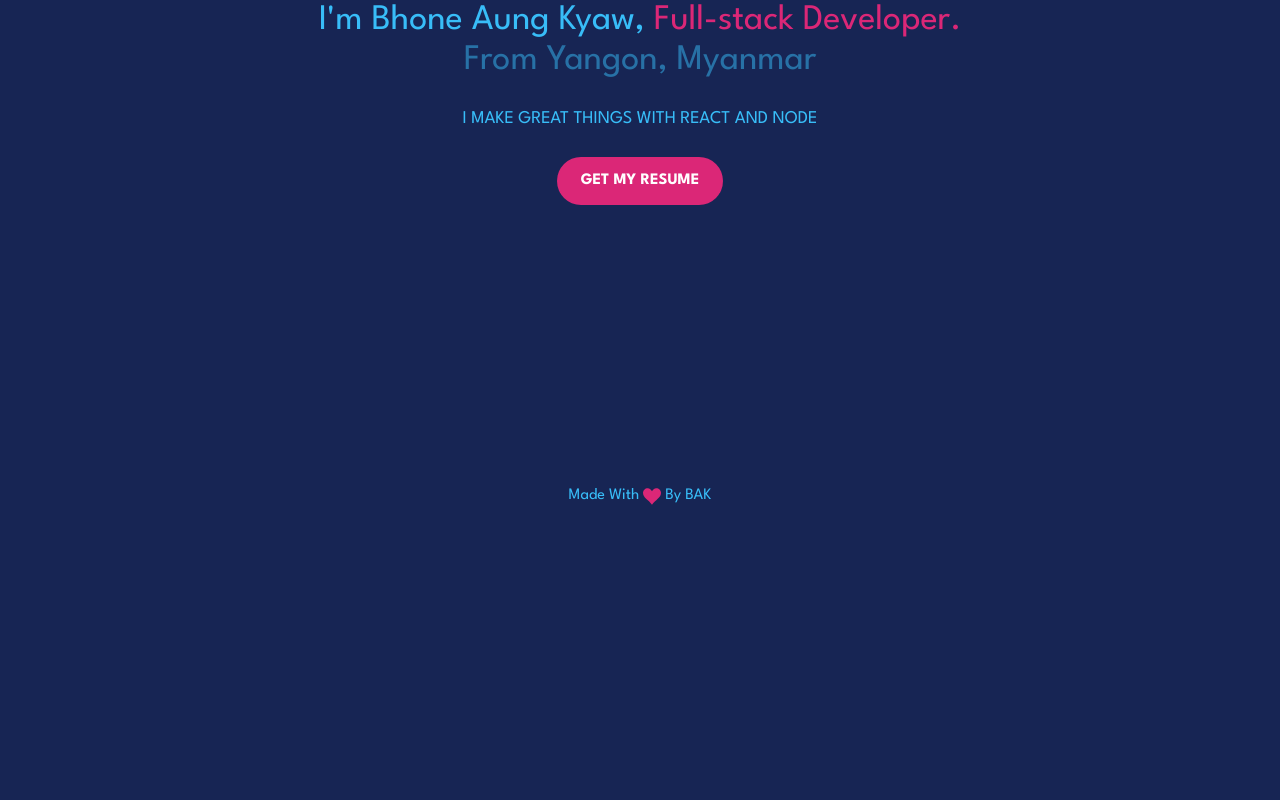
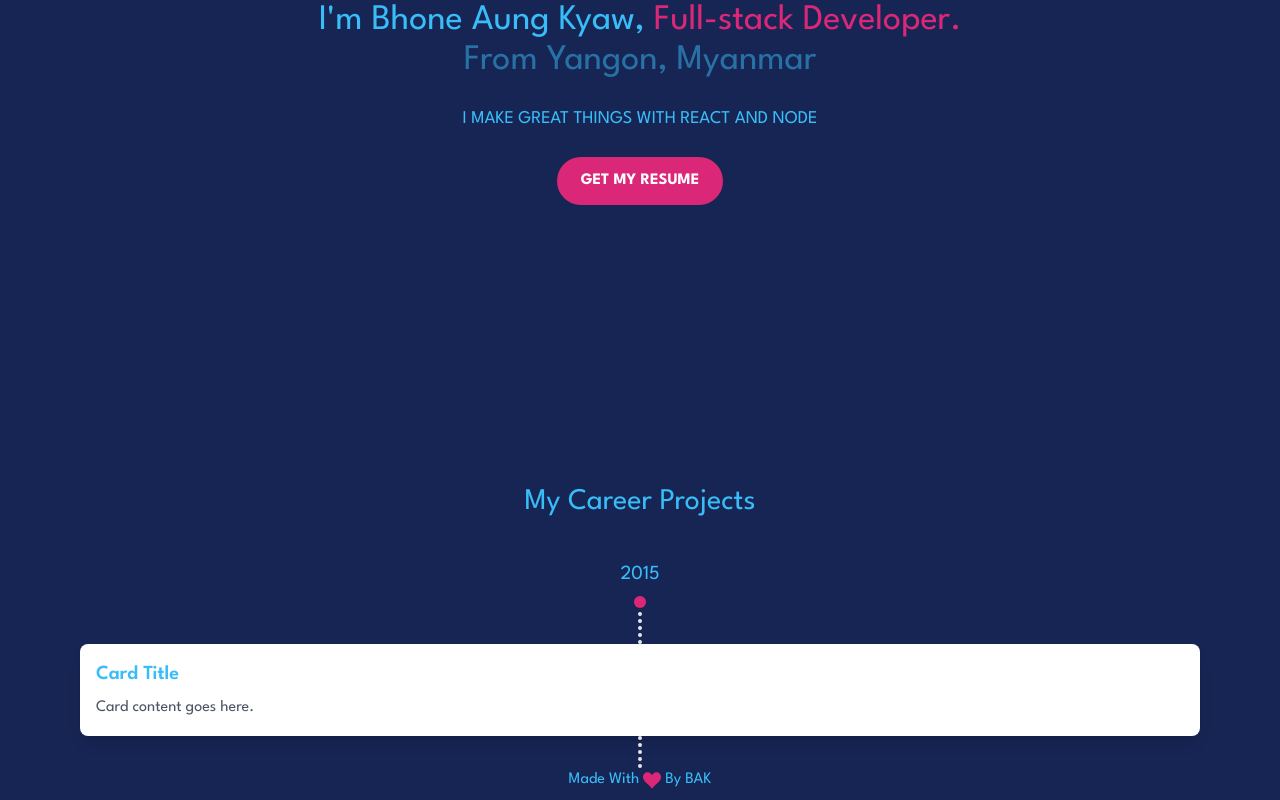
Before and after one commit to Dev-BhoneAK/portfolio-next-tailwind, a Next.js app: page / in a window 1280 px wide. Shown: the part 316-1116 px from the top of the page. Before the commit the page ends 832 px from the top, so only its background shows below. Built offline with nearby package versions, Linux system fonts and the light colour scheme.

Commit message:
feat: start vertical timeline

```diff
--- a/app/page.js
+++ b/app/page.js
@@ -23,6 +23,46 @@ export default function Home() {
     <>
       {/* {loading && <TransitionBackground />} */}
       <Header setLoading={setLoading} />
+      <main>
+        <section>
+          <h2 className="text-3xl text-center mb-10">My Career Projects</h2>
+          {/* <div className="grid grid-cols-1 divide-y text-center border-dotted">
+            <h4>Left Side</h4>
+            <h4>Right Side</h4>
+          </div> */}
+
+          {/* <div className="flex items-center justify-between border">
+            <h4 className=" w-1/2">Left Side</h4>
+            <div className="h-12 border-l border-dotted"></div>
+            <p className="w-1/2">Your text here</p>
+          </div> */}
+          {/* <div className="flex items-center relative">
+            <div className="h-12 border-l border-dotted flex-grow"></div>
+            <div className="bg-white p-4 rounded-lg shadow-lg absolute left-0 top-0">
+              <h2 className="text-xl font-semibold mb-2">Card Title</h2>
+              <p className="text-gray-600">Card content goes here.</p>
+            </div>
+          </div> */}
+          {/* <div className="relative">
+            <div className="absolute h-48 border-l border-dotted  mx-auto"></div>
+            <div className="bg-white p-4 rounded-lg shadow-lg">
+              <h2 className="text-xl font-semibold mb-2">Card Title</h2>
+              <p className="text-gray-600">Card content goes here.</p>
+            </div>
+          </div> */}
+          <div className="flex flex-col justify-center">
+            {" "}
+            <h2 className="text-xl text-center mb-2">2015</h2>
+            <div className="h-3 w-3 rounded-full bg-pink-600 self-center mb-1"></div>
+            <div className="h-8 border-l-4 border-dotted self-center"></div>
+            <div className="bg-white p-4 rounded-lg shadow-lg">
+              <h2 className="text-xl font-semibold mb-2">Card Title</h2>
+              <p className="text-gray-600">Card content goes here.</p>
+            </div>
+            <div className="h-8 border-l-4 border-dotted self-center"></div>
+          </div>
+        </section>
+      </main>
       <Footer />
     </>
   );
```
